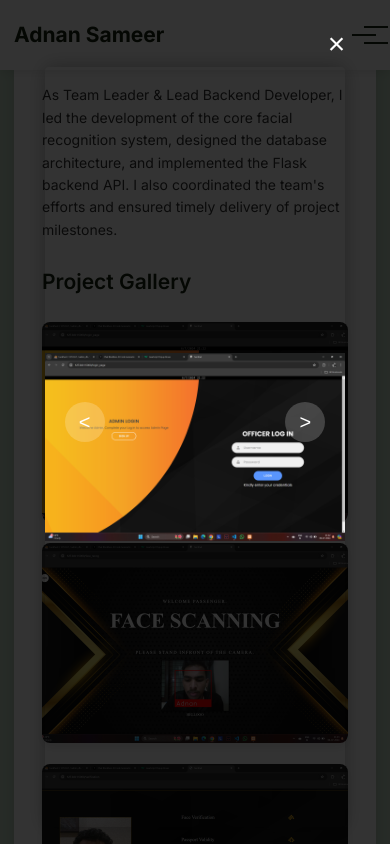
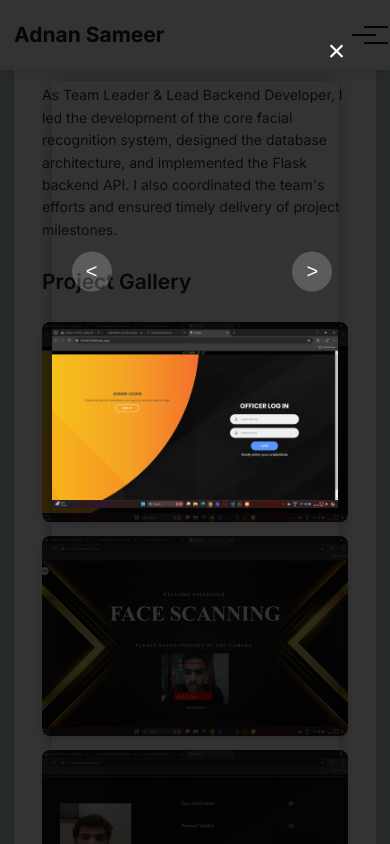
Before and after one commit to addu10/Portfolio, a Next.js app: page /projects/1 in a window 390 px wide. Both pictures are taken after a click on the element 195 px from the left and 1450 px from the top of the page. Shown: the part 1028-1872 px from the top of the page. Built offline with nearby package versions, Linux system fonts and the light colour scheme.

Commit message:
Mobile Environment changes

```diff
--- a/src/app/projects/[id]/page.tsx
+++ b/src/app/projects/[id]/page.tsx
@@ -198,8 +198,8 @@ const ProjectDetailsPage = () => {
     document.body.style.overflow = 'auto';
   };
 
-  // Functions for image navigation
-  const showPrevImage = (e: React.MouseEvent) => {
+  // Functions for image navigation with touch support
+  const showPrevImage = (e: React.MouseEvent | React.TouchEvent) => {
     e.stopPropagation();
     if (!project?.screenshots) return;
 
@@ -210,7 +210,7 @@ const ProjectDetailsPage = () => {
     setCurrentIndex(newIndex);
   };
 
-  const showNextImage = (e: React.MouseEvent) => {
+  const showNextImage = (e: React.MouseEvent | React.TouchEvent) => {
     e.stopPropagation();
     if (!project?.screenshots) return;
 
@@ -345,10 +345,18 @@ const ProjectDetailsPage = () => {
 
             {project.screenshots && project.screenshots.length > 1 && (
               <div className="modal-navigation">
-                <button className="modal-nav-button" onClick={showPrevImage}>
+                <button
+                  className="modal-nav-button"
+                  onClick={showPrevImage}
+                  onTouchEnd={showPrevImage}
+                >
                   &lt;
                 </button>
-                <button className="modal-nav-button" onClick={showNextImage}>
+                <button
+                  className="modal-nav-button"
+                  onClick={showNextImage}
+                  onTouchEnd={showNextImage}
+                >
                   &gt;
                 </button>
               </div>
--- a/src/app/projects/[id]/project-details.css
+++ b/src/app/projects/[id]/project-details.css
@@ -347,4 +347,45 @@
   .project-links-container {
     flex-direction: column;
   }
+
+  .project-gallery {
+    grid-template-columns: repeat(auto-fill, minmax(250px, 1fr));
+    gap: 1rem;
+  }
+
+  .gallery-item {
+    height: 180px;
+  }
+
+  .gallery-item.mobile-app {
+    height: 300px;
+  }
 }
+
+@media (max-width: 480px) {
+  .project-gallery {
+    grid-template-columns: 1fr;
+  }
+
+  .gallery-item {
+    height: 200px;
+  }
+
+  .gallery-item.mobile-app {
+    height: 350px;
+  }
+
+  /* Improve modal for mobile */
+  .modal-image-container {
+    width: 95%;
+    padding: 0.5rem;
+  }
+
+  .modal-image {
+    max-height: 80vh;
+  }
+
+  .modal-navigation {
+    bottom: 0.5rem;
+  }
+}
--- a/src/components/Hero/hero.css
+++ b/src/components/Hero/hero.css
@@ -67,6 +67,8 @@
 
 .profile-image {
   object-fit: cover;
+  width: 100%;
+  height: 100%;
 }
 
 @media (max-width: 992px) {
@@ -99,6 +101,10 @@
     height: 250px;
     margin-bottom: 2rem;
   }
+
+  .profile-image {
+    object-position: center;
+  }
 }
 
 @media (max-width: 480px) {
```
